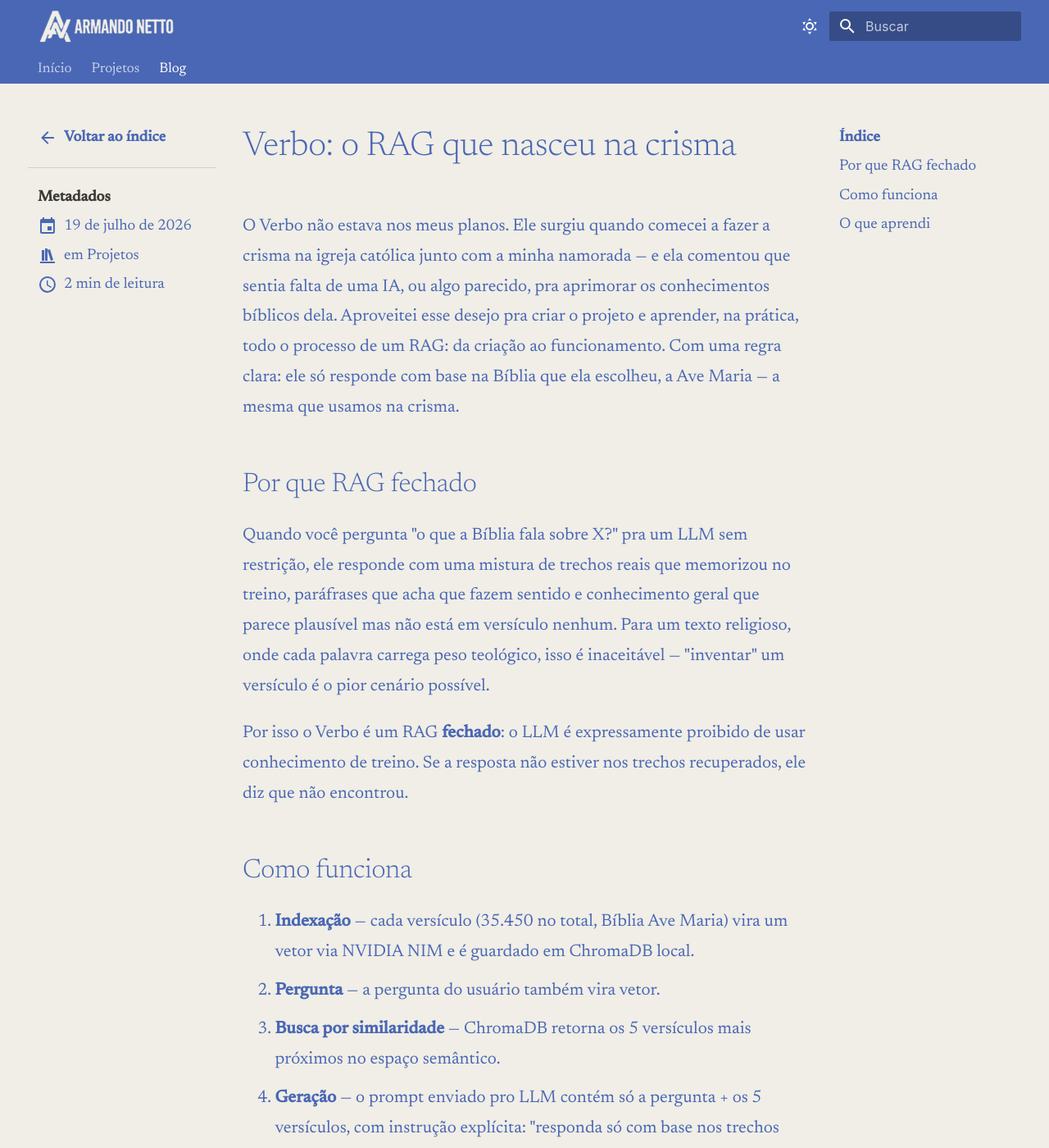
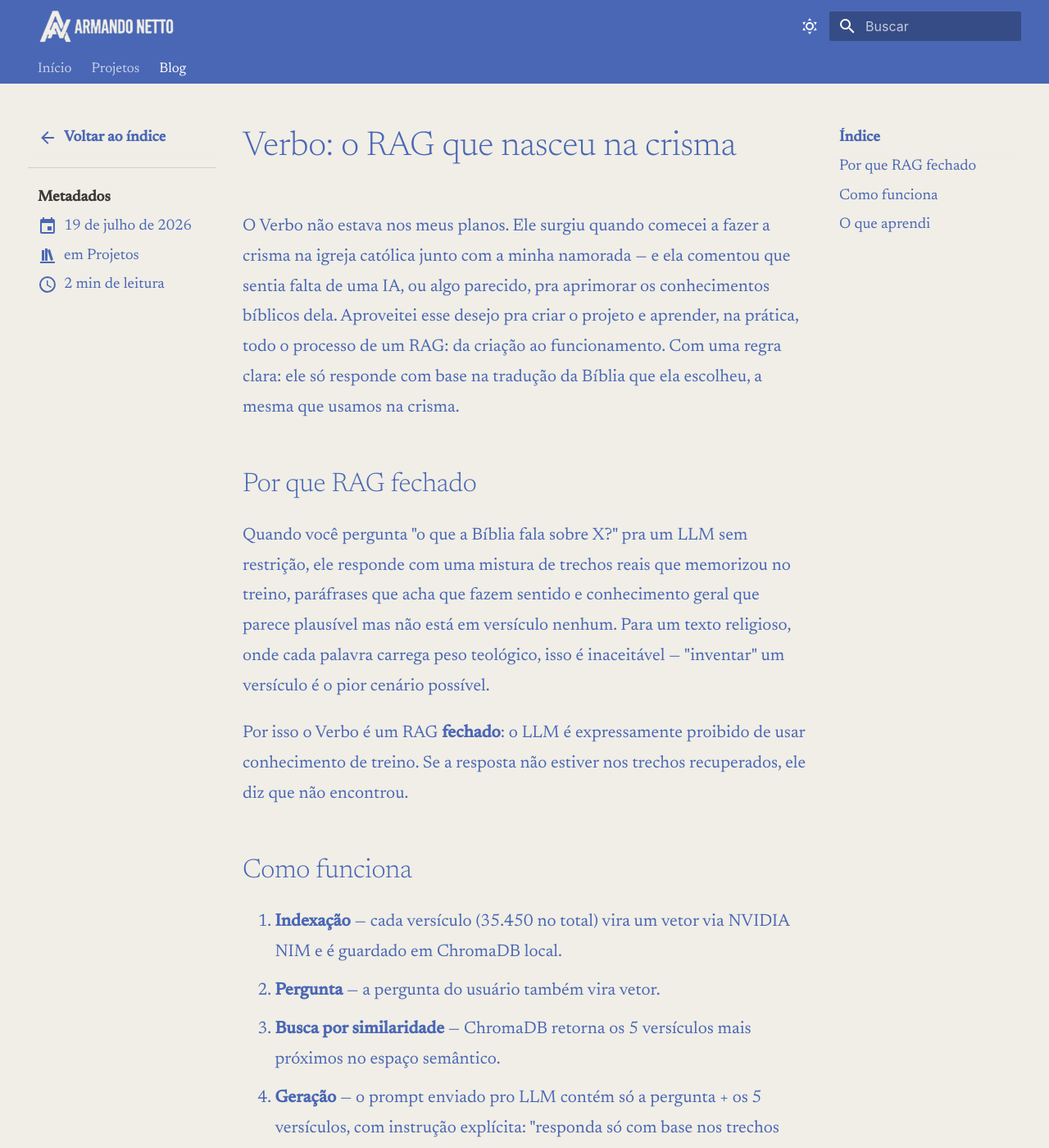
Before and after one commit to armandonettox/portifolio, an MkDocs documentation site: the page built from docs/blog/posts/verbo-rag-fechado.md, in a window 1280 px wide and 1400 px high. Shown: the whole window at 82% size. Built offline with MkDocs 1.6.1 and Material for MkDocs 9.7.7, drawn with Linux system fonts in a browser that asks for light colours.

Commit message:
fix(blog): remove mencao a traducao ave maria no post do verbo

```diff
--- a/docs/blog/posts/verbo-rag-fechado.md
+++ b/docs/blog/posts/verbo-rag-fechado.md
@@ -7,7 +7,7 @@ categories:
 
 # Verbo: o RAG que nasceu na crisma
 
-O Verbo não estava nos meus planos. Ele surgiu quando comecei a fazer a crisma na igreja católica junto com a minha namorada — e ela comentou que sentia falta de uma IA, ou algo parecido, pra aprimorar os conhecimentos bíblicos dela. Aproveitei esse desejo pra criar o projeto e aprender, na prática, todo o processo de um RAG: da criação ao funcionamento. Com uma regra clara: ele só responde com base na Bíblia que ela escolheu, a Ave Maria — a mesma que usamos na crisma.
+O Verbo não estava nos meus planos. Ele surgiu quando comecei a fazer a crisma na igreja católica junto com a minha namorada — e ela comentou que sentia falta de uma IA, ou algo parecido, pra aprimorar os conhecimentos bíblicos dela. Aproveitei esse desejo pra criar o projeto e aprender, na prática, todo o processo de um RAG: da criação ao funcionamento. Com uma regra clara: ele só responde com base na tradução da Bíblia que ela escolheu, a mesma que usamos na crisma.
 
 <!-- more -->
 
@@ -19,7 +19,7 @@ Por isso o Verbo é um RAG **fechado**: o LLM é expressamente proibido de usar
 
 ## Como funciona
 
-1. **Indexação** — cada versículo (35.450 no total, Bíblia Ave Maria) vira um vetor via NVIDIA NIM e é guardado em ChromaDB local.
+1. **Indexação** — cada versículo (35.450 no total) vira um vetor via NVIDIA NIM e é guardado em ChromaDB local.
 2. **Pergunta** — a pergunta do usuário também vira vetor.
 3. **Busca por similaridade** — ChromaDB retorna os 5 versículos mais próximos no espaço semântico.
 4. **Geração** — o prompt enviado pro LLM contém só a pergunta + os 5 versículos, com instrução explícita: "responda só com base nos trechos fornecidos".
```
